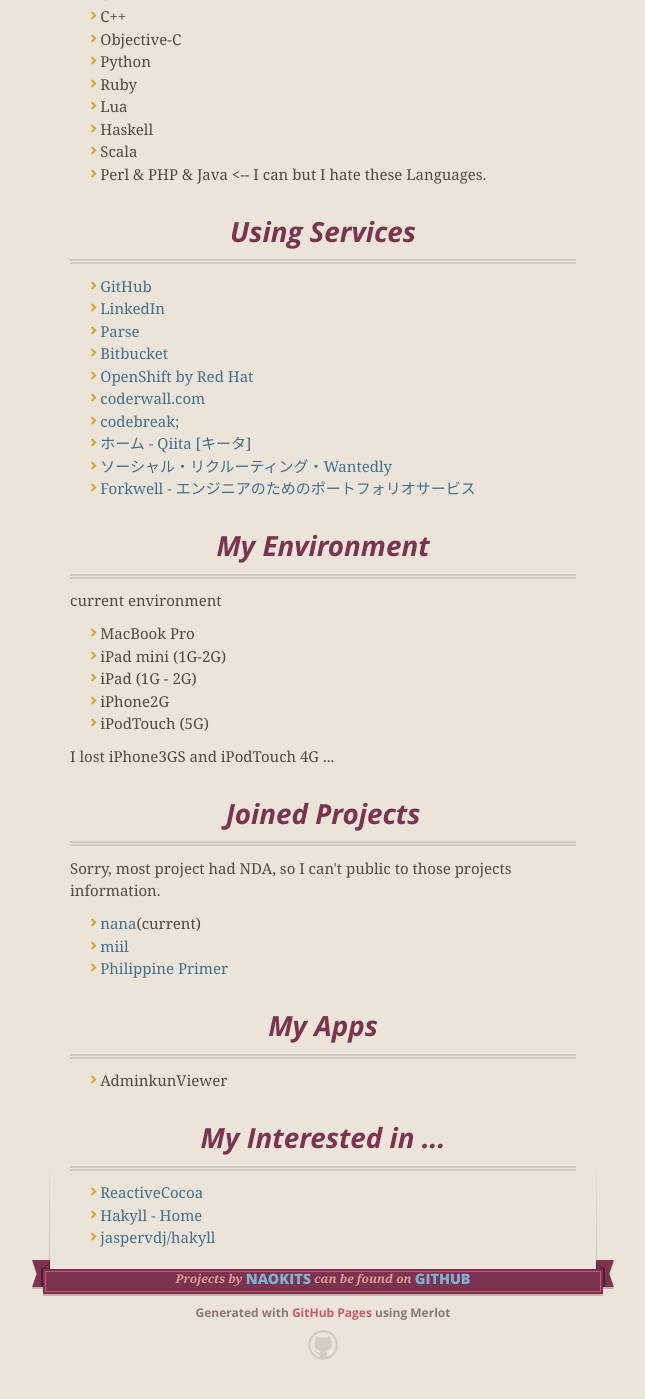
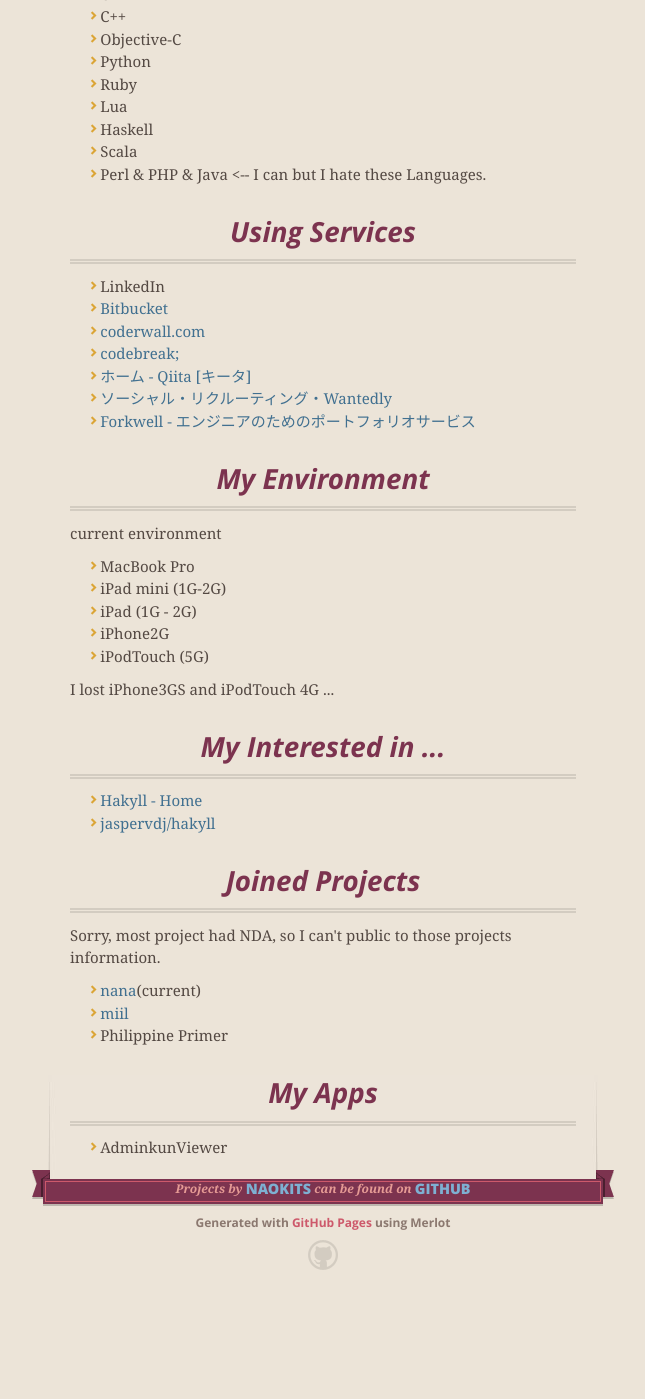
Before and after one commit to naoland/naokits.github.io, a Jekyll site: the page index.html, which Jekyll copies as it is, in a window 1280 px wide and 1400 px high, scrolled down 751 px. Shown: the whole window, without its empty margins (317-962 px from the left). Built offline with Jekyll 4.4.1, drawn with Linux system fonts in a browser that asks for light colours; nearby versions of some CDN libraries; Markdown is read by kramdown in place of the engine named in the settings; after the commit the page ends 2061 px from its top, so only the background shows below that; some of the changed text lies outside the part shown.

```diff
--- a/index.html
+++ b/index.html
@@ -53,7 +53,7 @@
 <p>Hi guys! I'm an iOS/OSX developer based on Japan and Philippines. I know I'm an old guy but I still like writing code than project management. I also likes build Gudam plastic models and cooking some foods. And I love drink with friends.
 I'm dad of 2 daughters.</p>
 
-<div class="highlight highlight-Objective-C"><pre><span class="n">Naokits</span> <span class="o">*</span><span class="n">nk</span> <span class="o">=</span> <span class="p">[[</span><span class="n">Naokits</span> <span class="n">alloc</span><span class="p">]</span> <span class="n">initWithYear</span><span class="o">:</span><span class="mi">2014</span><span class="p">];</span>
+<div class="highlight highlight-Objective-C"><pre><span class="n">Naokits</span> <span class="o">*</span><span class="n">nk</span> <span class="o">=</span> <span class="p">[[</span><span class="n">Naokits</span> <span class="n">alloc</span><span class="p">]</span> <span class="n">initWithThisYear</span><span class="o">:</span><span class="mi">2014</span><span class="p">];</span>
 <span class="p">[</span><span class="n">nk</span> <span class="n">doSomething</span><span class="p">];</span>
 <span class="p">[</span><span class="n">nk</span> <span class="n">writeSomeCode</span><span class="p">]</span>
 <span class="p">[</span><span class="n">nk</span> <span class="n">buildSomeGundam</span><span class="p">];</span>
@@ -79,11 +79,8 @@ I'm dad of 2 daughters.</p>
 <a name="using-services" class="anchor" href="#using-services"><span class="octicon octicon-link"></span></a>Using Services</h3>
 
 <ul>
-<li><a href="https://github.com/naokits/">GitHub</a></li>
-<li><a href="http://www.linkedin.com/in/naokits">LinkedIn</a></li>
-<li><a href="https://parse.com">Parse</a></li>
+<li>LinkedIn</li>
 <li><a href="https://bitbucket.org/naokits">Bitbucket</a></li>
-<li><a href="https://www.openshift.com">OpenShift by Red Hat</a></li>
 <li><a href="https://coderwall.com/naokits">coderwall.com</a></li>
 <li><a href="https://codebreak.com/mypage/">codebreak;</a></li>
 <li><a href="http://qiita.com/naokits">ホーム - Qiita [キータ]</a></li>
@@ -103,6 +100,12 @@ I'm dad of 2 daughters.</p>
 </ul><p>I lost iPhone3GS and iPodTouch 4G ...</p>
 
 <h3>
+<a name="my-interested-in-" class="anchor" href="#my-interested-in-"><span class="octicon octicon-link"></span></a>My Interested in ...</h3>
+
+<ul>
+<li><a href="http://jaspervdj.be/hakyll/index.html">Hakyll - Home</a></li>
+<li><a href="https://github.com/jaspervdj/hakyll">jaspervdj/hakyll</a></li>
+</ul><h3>
 <a name="joined-projects" class="anchor" href="#joined-projects"><span class="octicon octicon-link"></span></a>Joined Projects</h3>
 
 <p>Sorry, most project had NDA, so I can't public to those projects information.</p>
@@ -111,19 +114,12 @@ I'm dad of 2 daughters.</p>
 <li>
 <a href="http://nana-music.com">nana</a>(current)</li>
 <li><a href="http://miil.me">miil</a></li>
-<li><a href="http://primer.ph/index.html">Philippine Primer</a></li>
+<li>Philippine Primer</li>
 </ul><h3>
 <a name="my-apps" class="anchor" href="#my-apps"><span class="octicon octicon-link"></span></a>My Apps</h3>
 
 <ul>
 <li>AdminkunViewer</li>
-</ul><h3>
-<a name="my-interested-in-" class="anchor" href="#my-interested-in-"><span class="octicon octicon-link"></span></a>My Interested in ...</h3>
-
-<ul>
-<li><a href="https://github.com/ReactiveCocoa/ReactiveCocoa?source=cc">ReactiveCocoa</a></li>
-<li><a href="http://jaspervdj.be/hakyll/index.html">Hakyll - Home</a></li>
-<li><a href="https://github.com/jaspervdj/hakyll">jaspervdj/hakyll</a></li>
 </ul>
       </section>
 
```
Also changed, not shown: params.json (+1 -1 lines).
